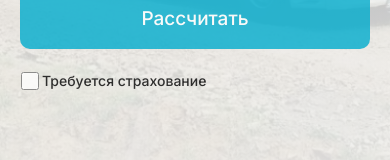
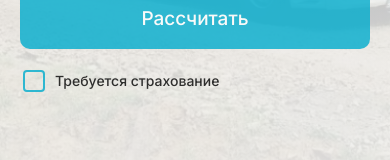
Before and after one commit to madbrine/transline-2023, a Next.js app: page / in a window 390 px wide. Shown: the part 569-729 px from the top of the page. Built offline with nearby package versions, Linux system fonts and the light colour scheme.

Commit message:
upd checkbox

```diff
--- a/src/compnents/intro/index.js
+++ b/src/compnents/intro/index.js
@@ -85,11 +85,11 @@ function CoIntro() {
                             <input className={s['input-top-border']} onChange={updateFrom} type="text" name="name" placeholder="Откуда" />
                             <input onChange={updateTo} type="text" name="name" placeholder="Куда" />
                             <div className={s['input-container']}>
-                                <input className={s['input-field']} onChange={updateVolume} type="text" name="name" placeholder="Объем" />
+                                <input className={s['input-field']} onChange={updateVolume} type="number" name="name" placeholder="Объем" />
                                 <span className={s['input-addon']}>м³</span>
                             </div>
                             <div className={s['input-container']}>
-                                <input className={s['input-field']} onChange={updateWeight} type="text" name="name" placeholder="Вес" />
+                                <input className={s['input-field']} onChange={updateWeight} type="number" name="name" placeholder="Вес" />
                                 <span className={s['input-addon']}>тонн</span>
                             </div>
                             <input className={s['input-bottom-border']} onChange={updateDescription} type="text" name="name" placeholder="Описание груза" />
@@ -98,10 +98,11 @@ function CoIntro() {
                             </a>
                         </div>
                         <div className={s['insurance-container']}>
-                            <div className={s['insurance-box']}>
+                            <label className={s['insurance-box']}>
                                 <input className={s['insurance-checkbox']} type='checkbox' />
+                                <span className={s['checkmark']}></span>
                                 <div className={inter.className} id={s['text-insurance']}> Требуется страхование</div>
-                            </div>
+                            </label>
                         </div>
                     </div>
                 </motion.div>
--- a/src/compnents/intro/styles.module.css
+++ b/src/compnents/intro/styles.module.css
@@ -61,6 +61,12 @@
     outline: none;
 }
 
+.input-field[type="number"]::-webkit-inner-spin-button,
+.input-field[type="number"]::-webkit-outer-spin-button {
+    -webkit-appearance: none;
+    margin: 0;
+}
+
 .input-top-border {
     border-radius: 10px 0 0 10px;
 }
@@ -122,9 +128,36 @@
 }
 
 .insurance-checkbox {
+    display: none;
+}
+
+.checkmark {
+    position: relative;
+    top: 0;
+    left: 0;
     width: 18px;
     height: 18px;
-    border: solid 1px #00ACCD;
+    background-color: transparent;
+    border: 2px solid #00ACCD;
+    border-radius: 4px;
+    cursor: pointer;
+    margin-right: 10px;
+}
+
+.checkmark::before {
+    content: url('../../assets/check.svg');
+    position: absolute;
+    top: 0;
+    left: 0;
+    width: 19px;
+    height: 19px;
+    opacity: 0;
+    pointer-events: none;
+    background-color: #00ACCD;
+}
+
+.insurance-checkbox:checked + .checkmark::before {
+    opacity: 1;
 }
 
 .insurance-box button {
@@ -204,4 +237,8 @@
     .input-addon {
         right: 30px;
     }
+
+    .checkmark {
+        margin-left: 6px;
+    }
 }
```
Also changed, not shown: src/assets/check.svg (added).
